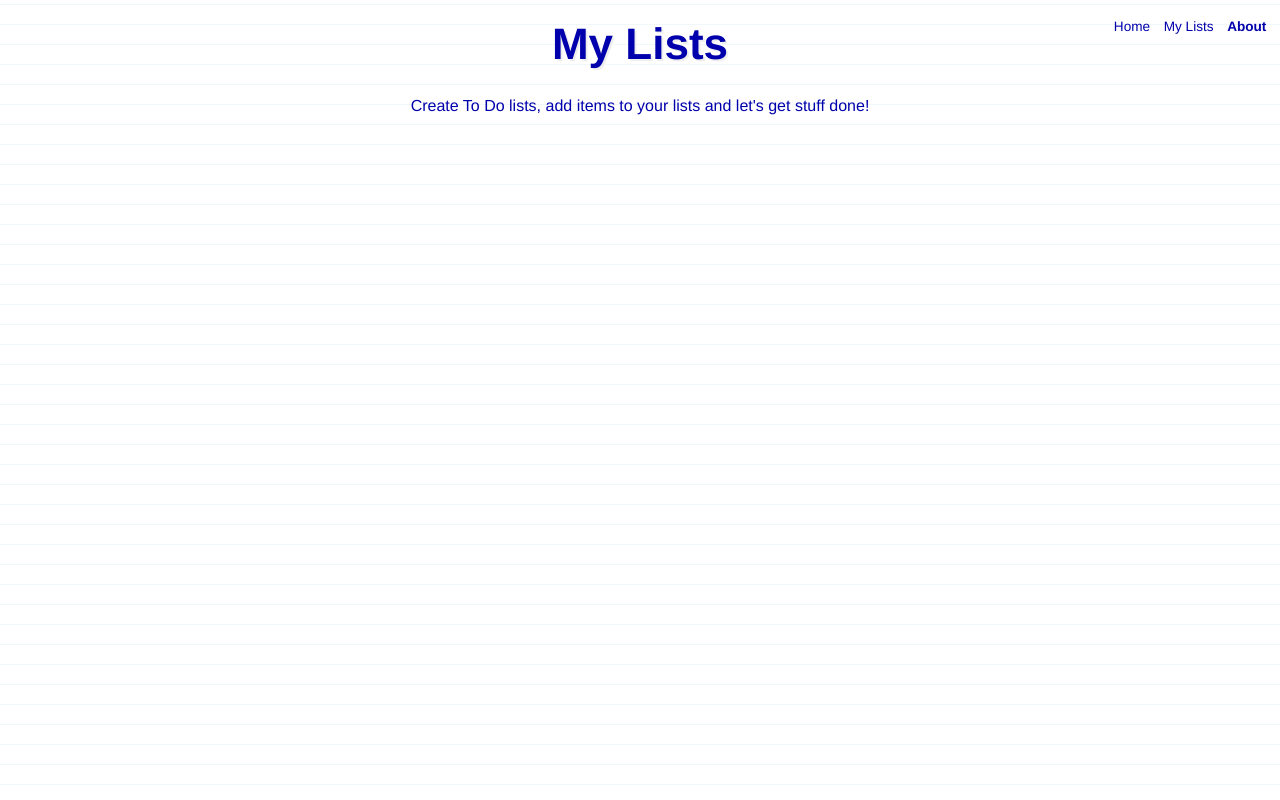
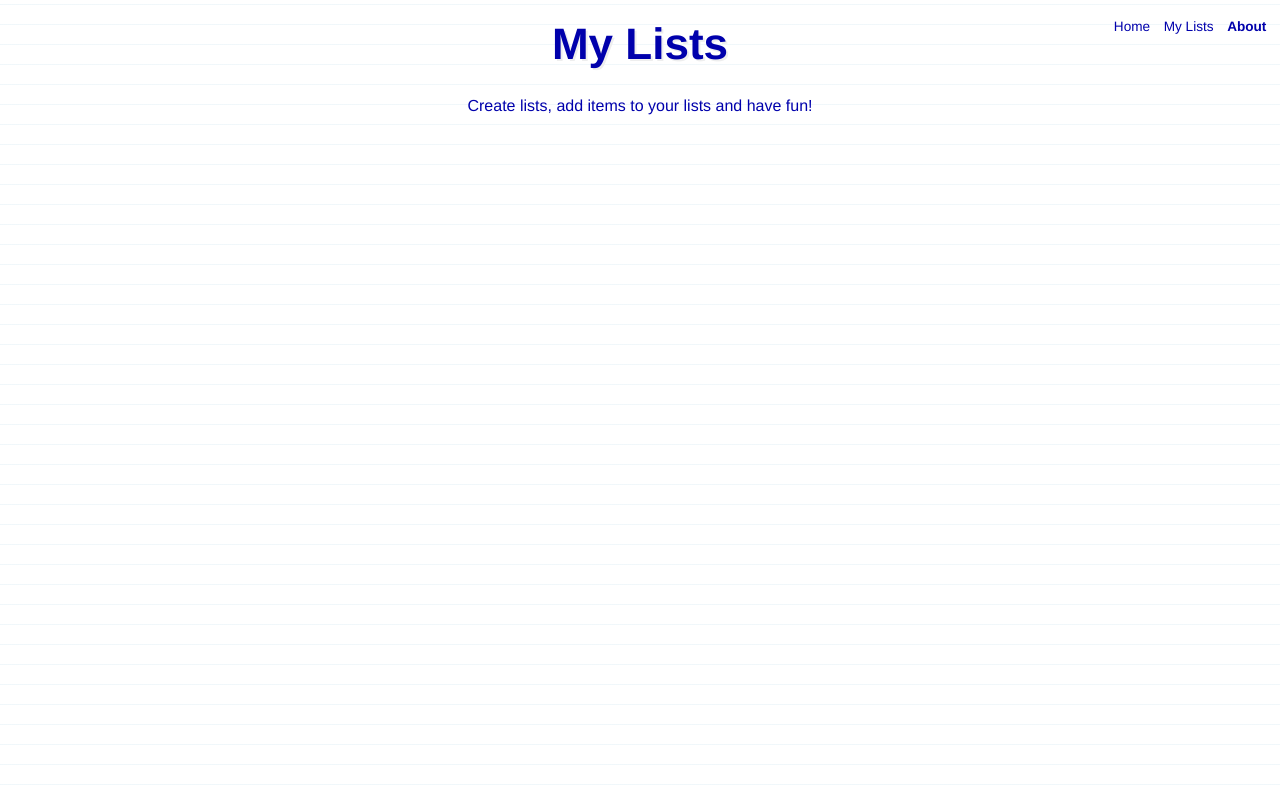
Before and after one commit to tcelovsky/rails-api-js-project, a React (Create React App) app in the folder frontend-2.0/: page /about in a window 1280 px wide. Built offline with nearby package versions, Linux system fonts and the light colour scheme; no server answers.

Commit message:
Update About component

```diff
--- a/frontend-2.0/src/components/About.js
+++ b/frontend-2.0/src/components/About.js
@@ -3,7 +3,7 @@ import React from 'react';
 const About = () => {
   return (
     <div className="about">
-        <p>Create To Do lists, add items to your lists and let's get stuff done!</p>
+        <p>Create lists, add items to your lists and have fun!</p>
     </div>
   );
 };
```
